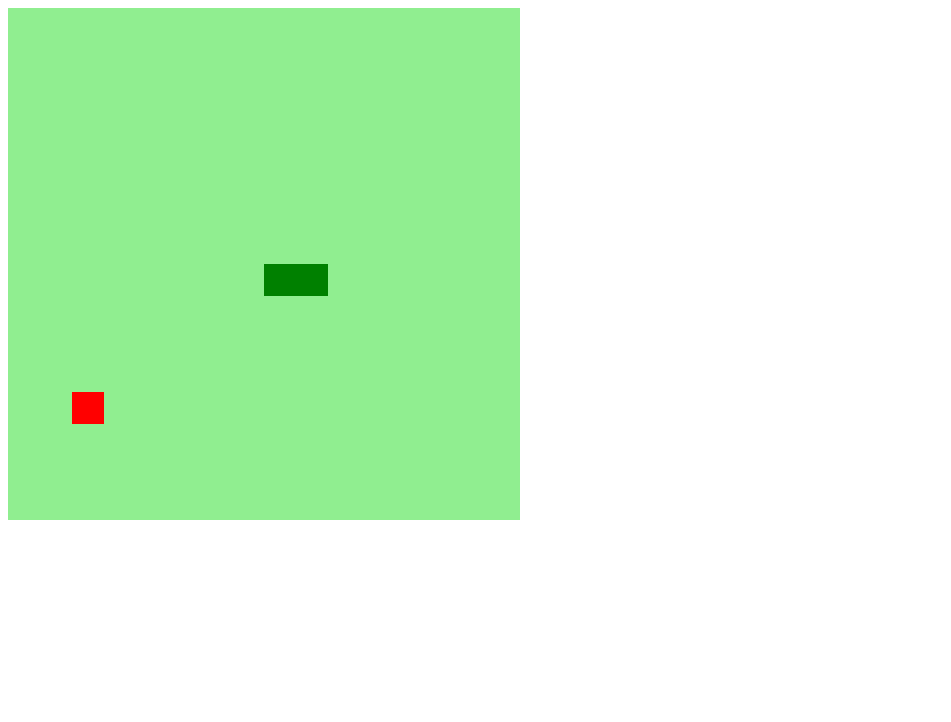
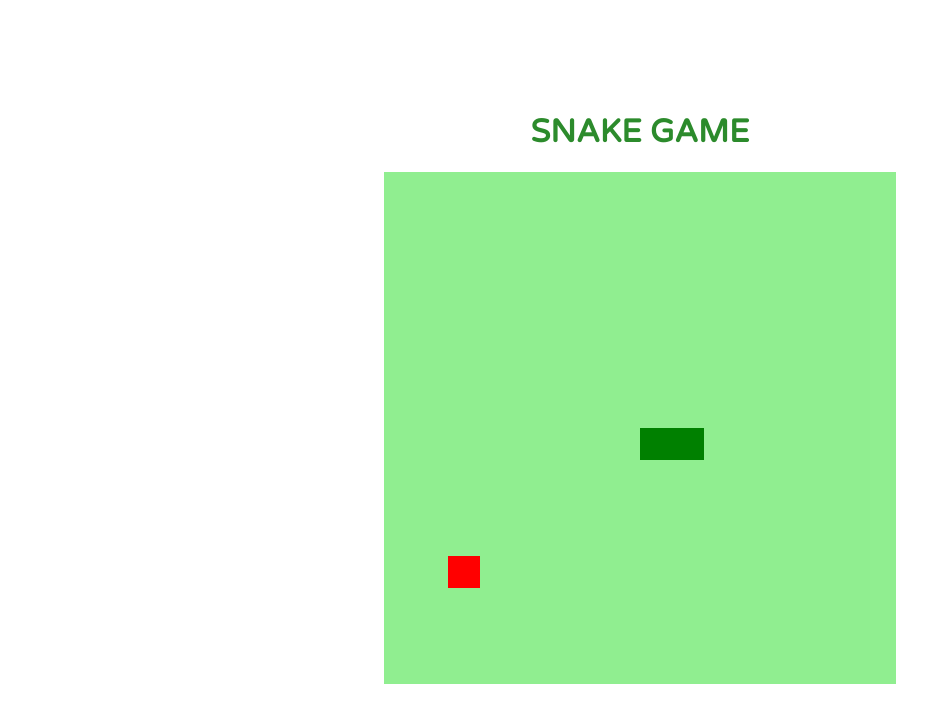
Before and after one commit to lucaspmatos/snake-game, a plain HTML site: page index.html in a window 1280 px wide. Shown: the whole page, without its empty margins (0-951 px from the left). Drawn offline with Linux system fonts and the light colour scheme.

Commit message:
Last Adjustments

```diff
--- a/index.html
+++ b/index.html
@@ -7,10 +7,11 @@
     <meta http-equiv="X-UA-Compatible" content="ie=edge" />
     <link rel="stylesheet" href="style.css" />
     <script defer src="script.js"></script>
-    <title>Snake Game</title>
+    <title>SNAKE GAME</title>
 </head>
 
 <body>
+    <h1>SNAKE GAME</h1>
     <canvas id="snake" width="512" height="512"></canvas>
 </body>
 
--- a/script.js
+++ b/script.js
@@ -48,7 +48,7 @@ function startGame() {
   for (i = 1; i < snake.length; i++) {
     if (snake[0].x == snake[i].x && snake[0].y == snake[i].y) {
       clearInterval(game);
-      alert("Game Over! :(");
+      alert(`Game Over! :( Refresh the page and try again!`);
     }
   }
 
--- a/style.css
+++ b/style.css
@@ -0,0 +1,12 @@
+@import url('https://fonts.googleapis.com/css2?family=Varela+Round&display=swap');
+
+body {
+    height: 95vh;
+    width: 95;
+    display: flex;
+    flex-direction: column;
+    justify-content: center;
+    align-items: center;
+    color: #2c8b2c;
+    font-family: 'Varela Round';
+}
```
Also changed, not shown: 1 other file.
